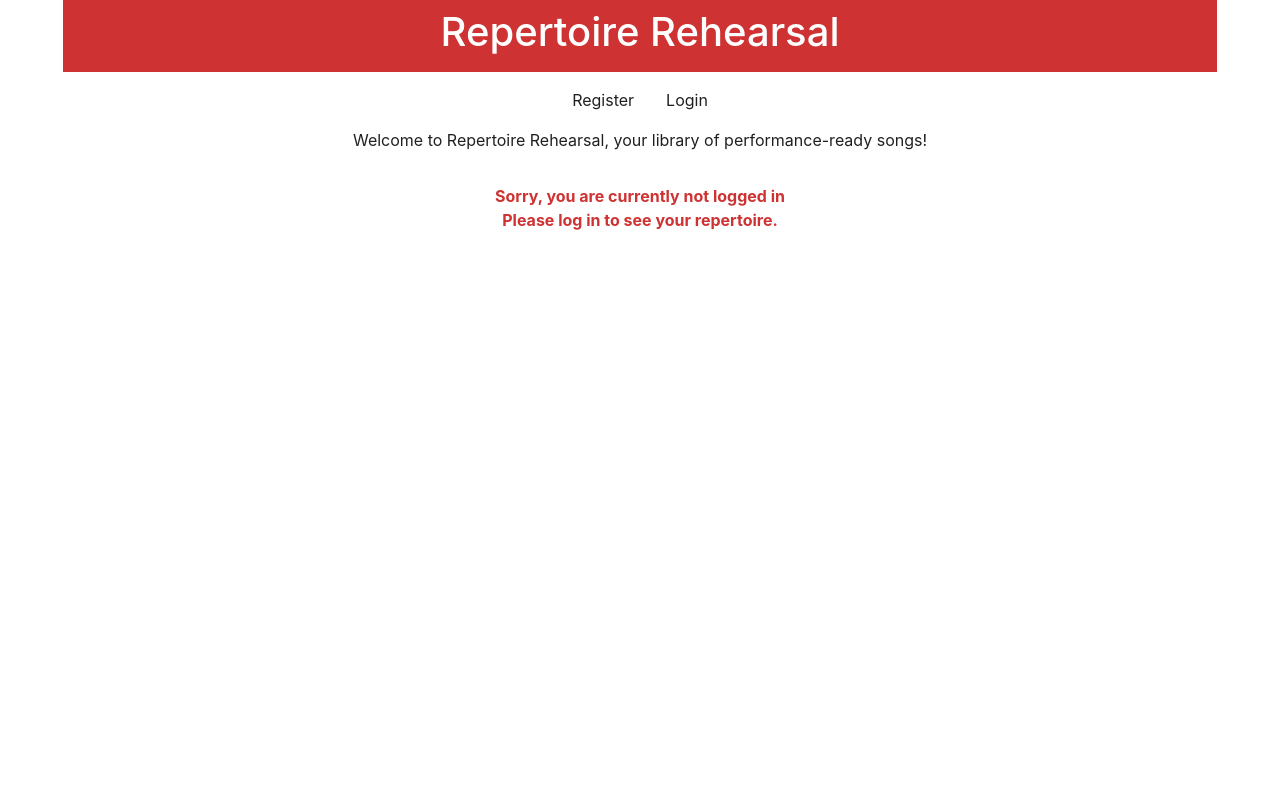
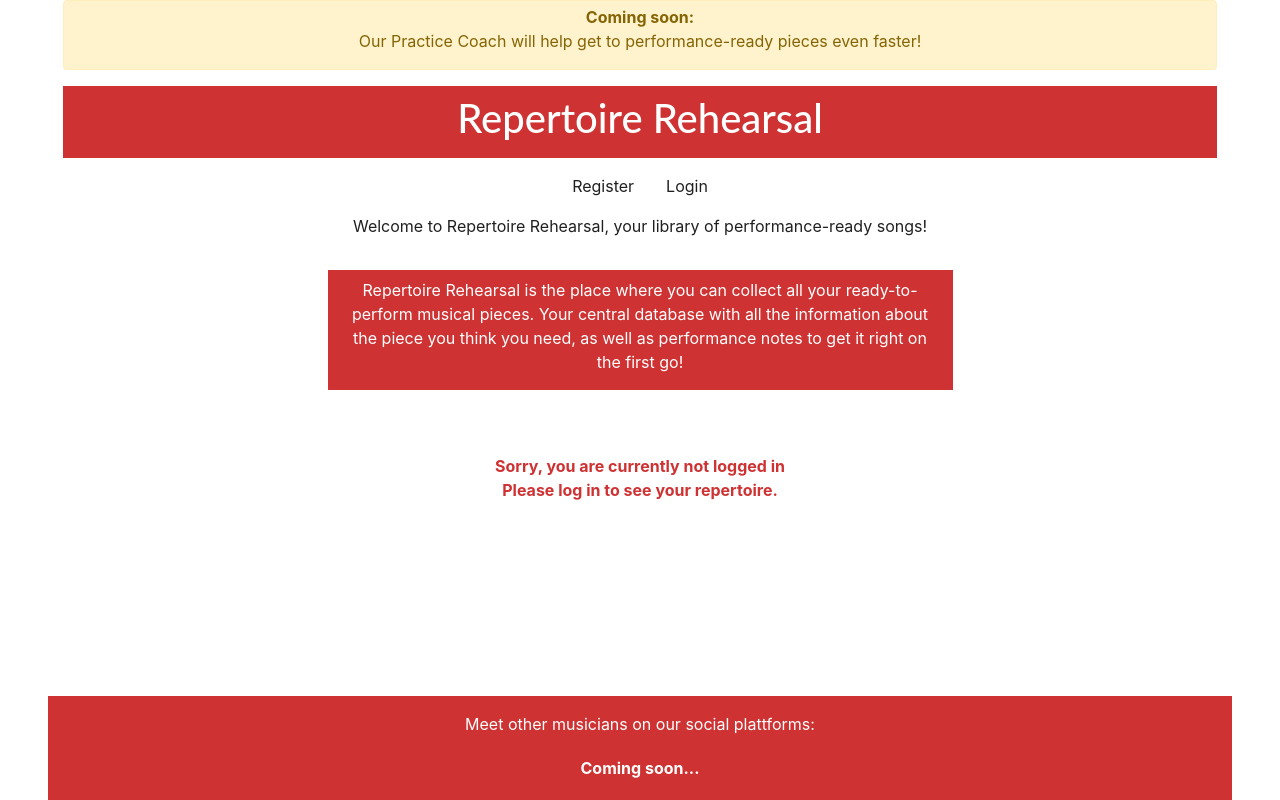
Before and after one commit to Markus-Hefner/Repertoire-Rehearsal, a Django app: page / in a window 1280 px wide. Run offline with Django 4.2, Linux system fonts and the light colour scheme; some libraries are stand-ins or nearby versions.

Commit message:
Add footer. Add info text for logged-out users. Add 'Announcements'-section on the base.html. Minor layout changes

```diff
--- a/repertoire/templates/repertoire/song_list.html
+++ b/repertoire/templates/repertoire/song_list.html
@@ -12,8 +12,8 @@
 </div>
 
 <!-- Add a new song form -->
-<div class="row mx-3 mx-md-0">
-    <div class="col-12 col-md-6 offset-md-3">
+<div class="row mx-3 mx-md-0 justify-content-center">
+    <div class="col-12 col-md-9 col-lg-6 ">
         <h2 class="russet white mt-3 text-center py-2">Add a new song</h2>
         <form id="addSongForm" method="post">
             {{ add_song_form | crispy }}
@@ -50,9 +50,17 @@
 {% else %}
 
 <!-- Message for not logged-in visitors -->
+<div class="row mx-3 mx-md-0 justify-content-center">
+    <div class="col-12 col-md-9 col-lg-6 russet pt-2 my-3">
+        <p class="text-center white">Repertoire Rehearsal is the place where you can collect all your ready-to-perform musical pieces. Your
+            central database with
+            all the information about the piece you think you need, as well as performance notes to get it right on the
+            first go!</p>
+    </div>
+</div>
 <div class="row">
     <div class="col">
-        <div class="text-russet font-weight-bold text-center my-3">Sorry, you are currently not logged in<br>Please log
+        <div class="text-russet font-weight-bold text-center my-5">Sorry, you are currently not logged in<br>Please log
             in to see your repertoire.</div>
     </div>
 </div>
--- a/static/css/style.css
+++ b/static/css/style.css
@@ -1,9 +1,21 @@
+.lato {
+    font-family: 'Lato', sans-serif;
+}
+
 .russet {
     background-color: #ce3232;
 }
 
 .text-russet {
     color: #ce3232;
+}
+
+.white {
+    color:#ffffff;
+}
+
+.dark {
+    color: #202020;
 }
 
 .link-russet:hover {
@@ -23,11 +35,3 @@
     text-decoration: underline;
     text-decoration-color: #202020;
 }
-
-.white {
-    color:#ffffff;
-}
-
-.dark {
-    color: #202020;
-}
--- a/templates/base.html
+++ b/templates/base.html
@@ -10,7 +10,17 @@
 <head>
     <meta charset="UTF-8">
     <meta name="viewport" content="width=device-width, initial-scale=1.0">
+    <meta name="description" content="Repertoire Rehearsal">
+    <meta name="keywords" content="musical repertoire, song repertoire, song book, performance-ready, practice coach">
+
+    <!-- Title -->
     <title>Repertoire Rehearsal</title>
+
+    <!-- Favicon -->
+    <link rel="apple-touch-icon" sizes="180x180" href="{% static 'favicon/apple-touch-icon.png' %}">
+    <link rel="icon" type="image/png" sizes="32x32" href="{% static 'favicon/favicon-32x32.png' %}">
+    <link rel="icon" type="image/png" sizes="16x16" href="{% static 'favicon/favicon-16x16.png' %}">
+    <link rel="manifest" href="/site.webmanifest">
 
     <!-- Bootstrap CSS -->
     <link rel="stylesheet" href="https://cdn.jsdelivr.net/npm/bootstrap@4.6.2/dist/css/bootstrap.min.css"
@@ -22,19 +32,30 @@
 </head>
 
 <body>
+    <div class="container-fluid">
 
-    <!-- Title & Navbar-->
-    <div class="container-fluid">
+        <!-- Announcements -->
+        <div class="row mx-lg-5">
+            <div class="col-12 justify-content-center text-center alert alert-warning pb-0 pt-1">
+                <p><strong>Coming soon:</strong><br>Our Practice Coach will help get to performance-ready pieces even
+                    faster!
+                </p>
+            </div>
+        </div>
+
+        <!-- Title & Navbar-->
         <div class="row mx-lg-5">
             <div class="col-12 justify-content-center russet white">
-                <h1 class="text-center py-2">Repertoire Rehearsal</h1>
+                <header>
+                    <h1 class="text-center py-2 lato">Repertoire Rehearsal</h1>
+                </header>
             </div>
         </div>
-        <nav class="navbar navbar-expand-lg justify-content-center">
+        <nav class="navbar navbar-expand-lg justify-content-center sticky-top bg-white">
             <ul class="nav">
                 {% if user.is_authenticated %}
                 <li class="nav-item">
-                    <a class="nav-link dark link-dark aria-current=" page" href="{% url 'repertoire' %}">Home</a>
+                    <a class="nav-link dark link-dark" aria-current="page" href="{% url 'repertoire' %}">Home</a>
                 </li>
                 <li class="nav-item">
                     <a class="nav-link dark link-dark {% if request.path == logout_url %}active{% endif %}"
@@ -75,6 +96,16 @@
         <!-- Content goes here -->
         {% endblock content %}
 
+        <!-- Footer -->
+        <div class="row footer mx-lg-5 fixed-bottom">
+            <div class="col-12 justify-content-center russet white">
+                <footer>
+                    <p class="text-center pt-3">Meet other musicians on our social plattforms:</p>
+                    <p class="text-center py-1 font-weight-bold">Coming soon...</p>
+                </footer>
+            </div>
+        </div>
+
     </div>
 
     <script src="https://cdn.jsdelivr.net/npm/bootstrap@4.6.2/dist/js/bootstrap.bundle.min.js"
```
Also changed, not shown: static/favicon/android-chrome-192x192.png (added), static/favicon/android-chrome-512x512.png (added), static/favicon/apple-touch-icon.png (added), static/favicon/favicon-16x16.png (added), static/favicon/favicon-32x32.png (added), static/favicon/favicon.ico (added), static/favicon/site.webmanifest (added).
